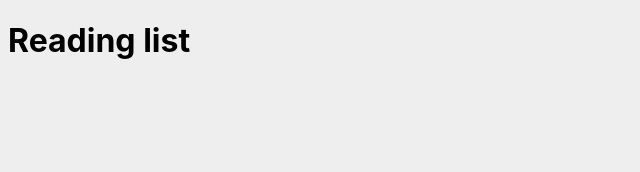
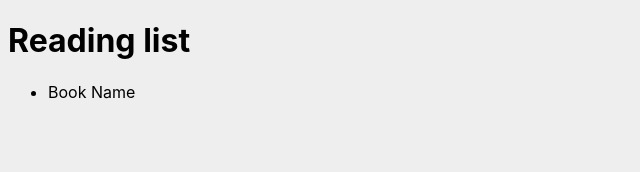
Before and after one commit to NemanjaMilenkovic/gql-demo, a React (Create React App) app in the folder client/: page / in a window 1280 px wide. Shown: the top 172 px of the page, without its empty margins (0-640 px from the left). Built offline with nearby package versions, Linux system fonts and the light colour scheme.

Commit message:
add BookList component

```diff
--- a/client/src/App.js
+++ b/client/src/App.js
@@ -1,7 +1,10 @@
+import BookList from './components/BookList';
+
 function App() {
 	return (
 		<div className="main">
 			<h1>Reading list</h1>
+			<BookList />
 		</div>
 	);
 }
--- /dev/null
+++ b/client/src/components/BookList.js
@@ -0,0 +1,11 @@
+function BookList() {
+	return (
+		<div className="main">
+			<ul id="book-list">
+				<li>Book Name</li>
+			</ul>
+		</div>
+	);
+}
+
+export default BookList;
```
